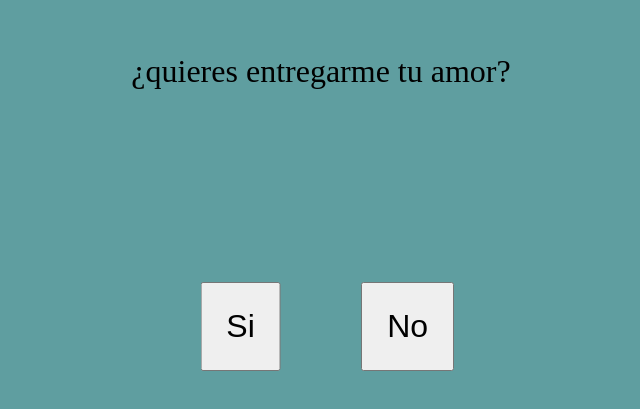
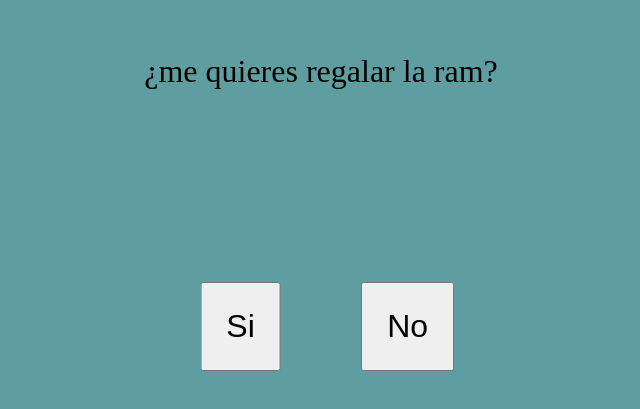
Before and after one commit to FraySSX/pruebadeclaracion, a plain HTML site: page index.html in a window 1280 px wide. Shown: the part 139-548 px from the top of the page, without its empty margins (319-959 px from the left). Drawn offline with Linux system fonts and the light colour scheme.

Commit message:
Add files via upload

```diff
--- a/index.html
+++ b/index.html
@@ -10,7 +10,7 @@
 <body>
 
     <div class="contenedor">
-        <p>¿quieres entregarme tu amor?</p>
+        <p>¿me quieres regalar la ram?</p>
         <button id="yesBtn">Si</button>
         <button id="noBtn">No</button>
     </div>
```
